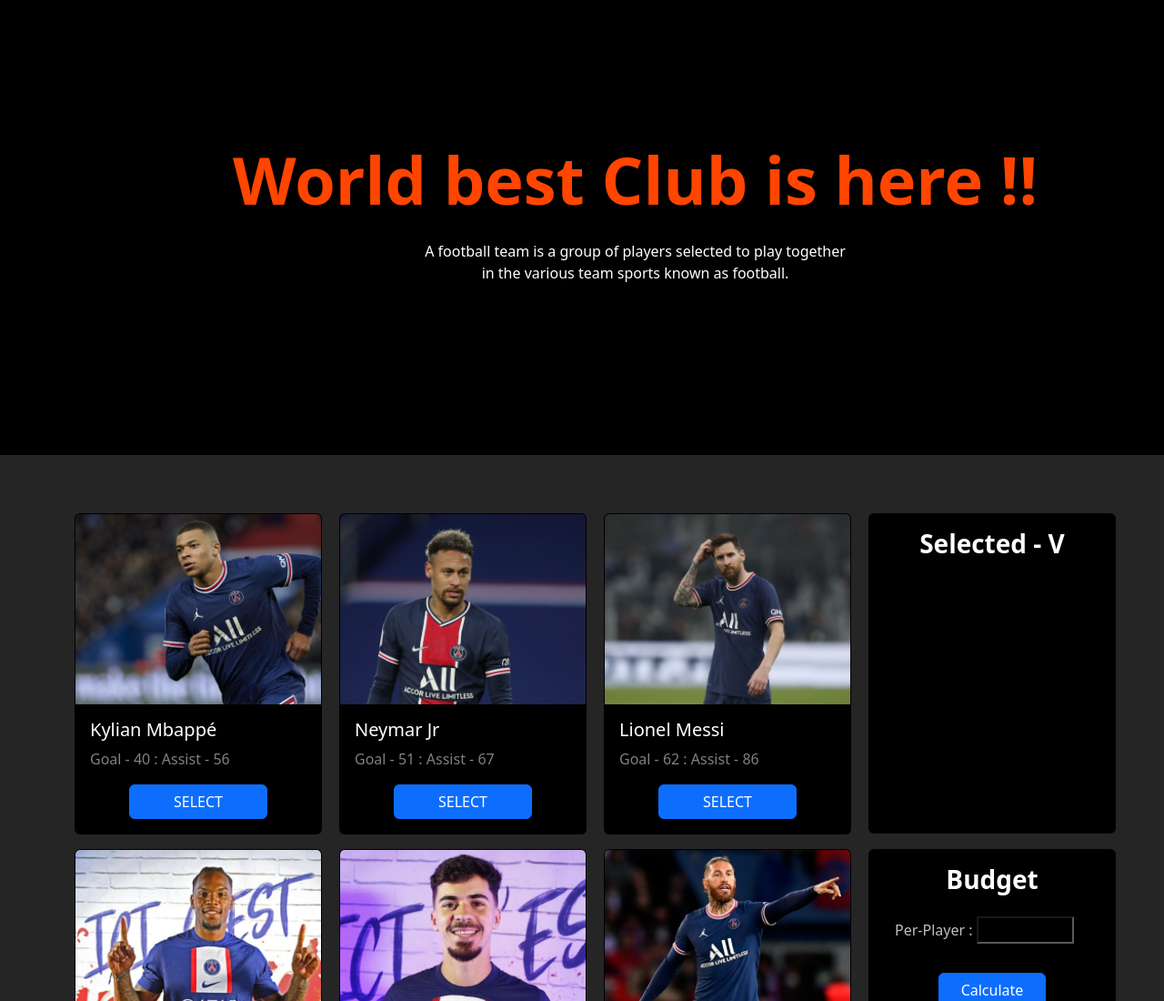
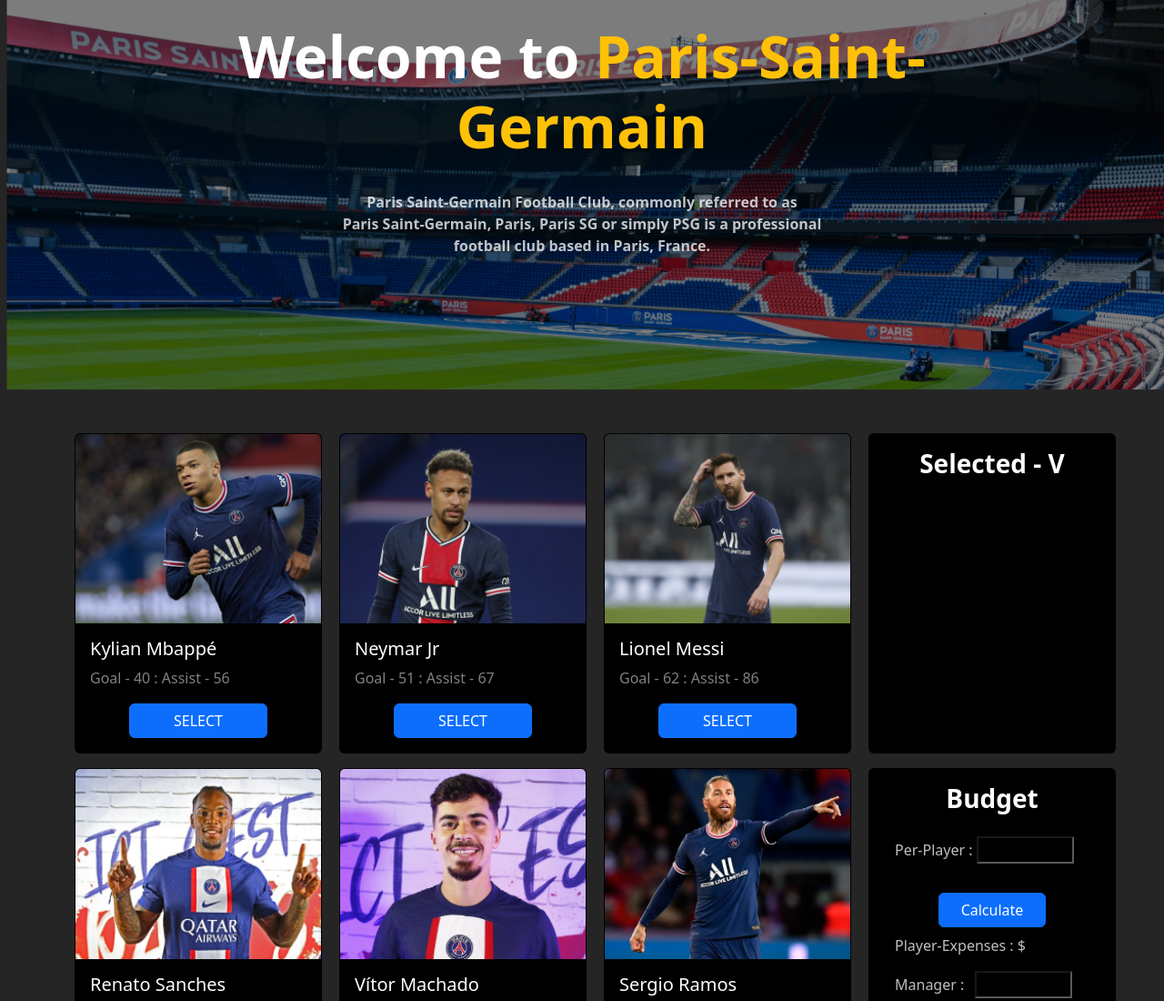
Before and after one commit to NahidulNoman/select-players-dom, a plain HTML site: page index.html in a window 1280 px wide. Shown: the top 1100 px of the page at 91% size. Drawn offline with nearby package versions, Linux system fonts and the light colour scheme.

Commit message:
header-modify

```diff
--- a/index.html
+++ b/index.html
@@ -3,16 +3,29 @@
   <head>
     <meta charset="utf-8">
     <meta name="viewport" content="width=device-width, initial-scale=1">
-    <title>Select-Best-Five</title>
+    <title>Paris-Saint-Germain</title>
     <link href="https://cdn.jsdelivr.net/npm/bootstrap@5.2.0/dist/css/bootstrap.min.css" rel="stylesheet" integrity="sha384-gH2yIJqKdNHPEq0n4Mqa/HGKIhSkIHeL5AyhkYV8i59U5AR6csBvApHHNl/vI1Bx" crossorigin="anonymous">
     <link rel="stylesheet" href="style.css">
   </head>
   <body>
-       <header class="banner">
-            <div class="main-content">
-                <h1 id="title" class="text-center display-2 fw-semibold mb-4">World best Club is here !!</h1>
-            <p id="description" class="text-center">A football team is a group of players selected to play together <br> in the various team sports known as football.</p>
-            </div>
+       <header class="banner mb-5">
+            <div id="carouselExampleSlidesOnly" class="carousel slide" data-bs-ride="carousel">
+                <div class="carousel-inner">
+                  <div class="carousel-item active">
+                    <img src="images/stadium.png" class="d-block w-100 filter" alt="...">
+                  </div>
+                  <div class="carousel-caption">
+                    <div class="d-flex justify-content-center align-items-center bottom">
+                        <div>
+                            <h2 class="display-3 fw-semibold">
+                                Welcome to
+                                <span class="text-warning fw-semibold">Paris-Saint-Germain</span></h2> <br>
+                            <p class="opacity-75 fw-semibold">Paris Saint-Germain Football Club, commonly referred to as <br> Paris Saint-Germain, Paris, Paris SG or simply PSG is a professional <br> football club based in Paris, France.</p>
+                        </div>
+                    </div>
+                  </div>
+                </div>
+              </div>
        </header>
 
        <section class="container">
--- a/js/utilities.js
+++ b/js/utilities.js
@@ -10,10 +10,12 @@ function callAddButton(id,value){
     }
     else{
         alert('you add maximum player!!');
+        return;
     }
     let button = document.getElementById(id);
     button.disabled = true;
 }
+// calculate total expenses.
 function calculateTotalExpenses(){
     let nodeList = document.querySelectorAll('li');
     let nodeLength = nodeList.length;
@@ -22,15 +24,21 @@ function calculateTotalExpenses(){
     let getPerPlayerString = getPerPlayer.value;
     let perPlayer = parseInt(getPerPlayerString);
 
-    let totalLength = nodeLength * perPlayer;
+    // if(isNaN(getPerPlayer)){
+    //    alert('Please inter a number!!');
+    //     return;
+    // }
+        let totalLength = nodeLength * perPlayer;
 
-    let playerExpenses = document.getElementById('player-expenses');
-    let playerExpensesString = playerExpenses.innerText;
-    parseInt(playerExpensesString);
+        let playerExpenses = document.getElementById('player-expenses');
+        let playerExpensesString = playerExpenses.innerText;
+        parseInt(playerExpensesString);
 
-    playerExpenses.innerText = totalLength;
+        playerExpenses.innerText = totalLength;
+
+
 }
-
+// whole team cost calculate here.
 function teamCost(){
     let playerCost = document.getElementById('player-expenses');
     let playerExpensesString = playerCost.innerText;
@@ -44,6 +52,10 @@ function teamCost(){
     let coachSting = coachCost.value;
     let coach = parseInt(coachSting);
 
+    // if(isNaN(managerCost,coachCost)){
+    //     alert('Please put in a number!!');
+    //     return;
+    // }
     let subTotal = document.getElementById('sub-total');
     let subTotalString = subTotal.value;
     parseInt(subTotalString);
--- a/style.css
+++ b/style.css
@@ -3,21 +3,9 @@ body{
     padding: 0;
     background-color: #252525;
 }
-.banner{
-    background-color: black;
-    height: 500px;
-    position: relative;
-    width: 100%;
-    margin-bottom: 5%;
+.filter{
+    filter: brightness(50%);
 }
-#title{
-    color: orangered;
+.bottom{
+    margin-bottom: 10%;
 }
-#description{
-    color: white;
-}
-.main-content{
-    position: absolute;
-    margin-top: 12%;
-    margin-left: 20%;
-}
```
Also changed, not shown: images/stadium.png (added).
